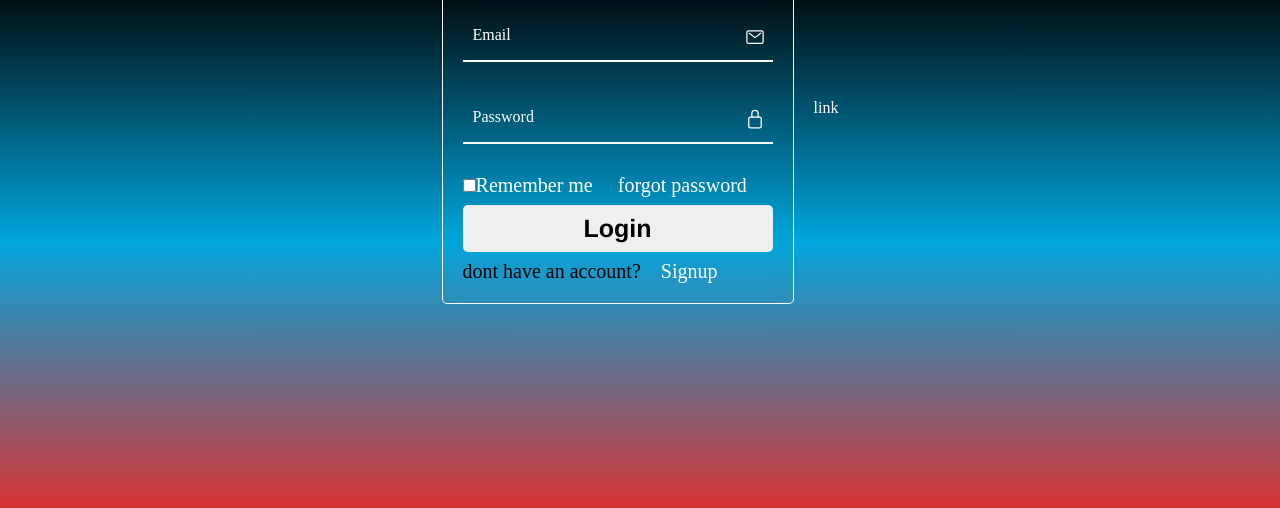
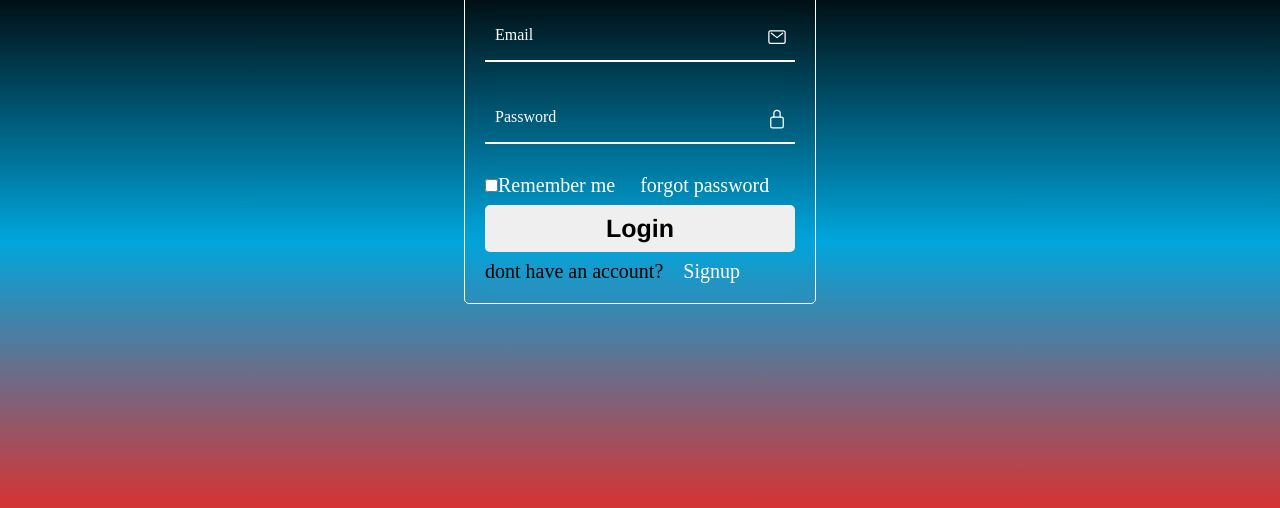
Before and after one commit to Mcdo837/Login-form, a plain HTML site: page index.html in a window 1280 px wide. Shown: the part 292-800 px from the top of the page. Drawn offline with nearby package versions, Linux system fonts and the light colour scheme.

Commit message:
Update index.html

```diff
--- a/index.html
+++ b/index.html
@@ -148,7 +148,7 @@
     </form>
 
    </div>
-    <a style="display:block;margintop:10px;" href="email-sender.html">link</a>
+
 
 
    <script type="module" src="https://unpkg.com/ionicons@7.1.0/dist/ionicons/ionicons.esm.js"></script>
```
